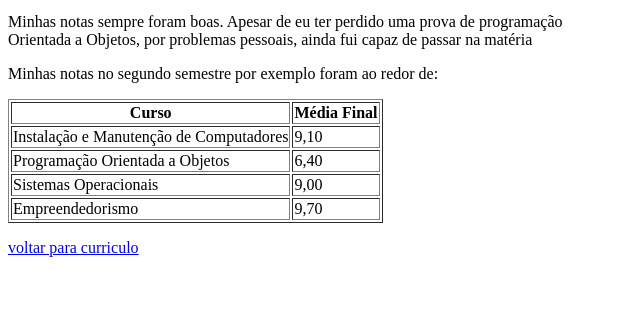
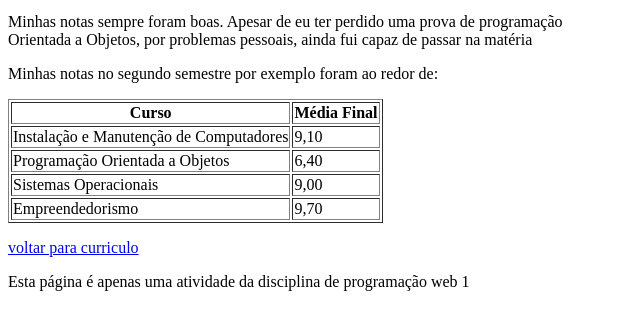
Before and after one commit to Levye-Fm/WEB1, a plain HTML site: page projeto1/Mim.html in a window 1280 px wide. Shown: the part 134-464 px from the top of the page, without its empty margins (0-640 px from the left). Drawn offline with Linux system fonts and the light colour scheme.

Commit message:
Update Mim.html

```diff
--- a/projeto1/Mim.html
+++ b/projeto1/Mim.html
@@ -36,5 +36,6 @@
         </tr>
     </table>
     <p><a href="curriculo.html">voltar para curriculo</a></p>
+    <p>Esta página é apenas uma atividade da disciplina de programação web 1</p>
 </body>
 </html>
```
